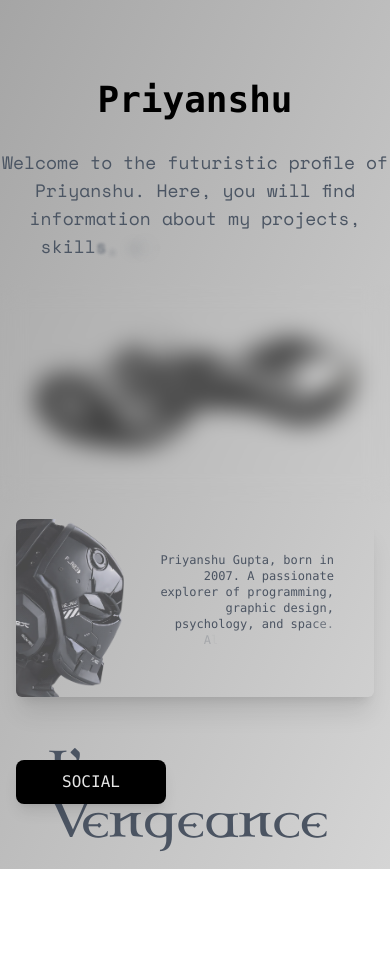
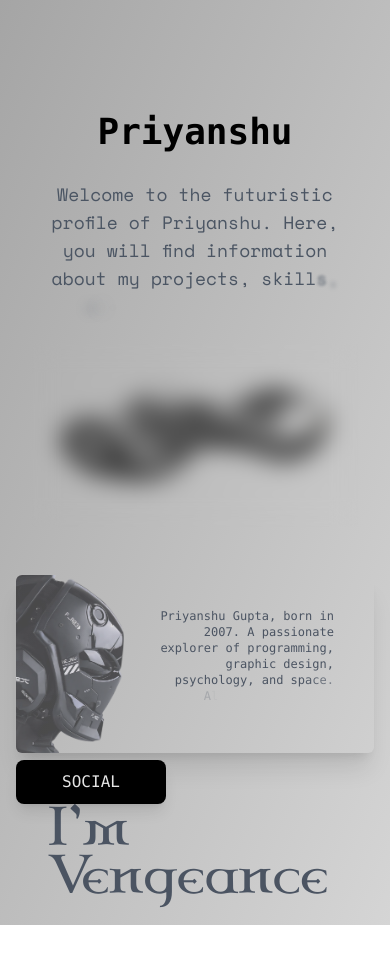
Before and after one commit to Priyansxu/Website, a Next.js app: page / in a window 390 px wide. Before the commit the page ends 897 px from the top, so only its background shows below. Built offline with nearby package versions, Linux system fonts and the light colour scheme.

Commit message:
Update index.js

```diff
--- a/pages/index.js
+++ b/pages/index.js
@@ -78,7 +78,7 @@ export default function Page() {
   return (
     <div className="min-h-screen font-mono bg-gradient-to-br from-[#a5a5a5] to-[#d5d5d5] text-[#4B5462] relative">
       <main className="pt-20">
-        <section className="p-15 md:p-8 text-center">
+        <section className="p-8 text-center">
           <motion.h1
             className="text-4xl font-bold text-black bg-clip-text pb-3"
             initial={{ opacity: 0, y: -20 }}
```
